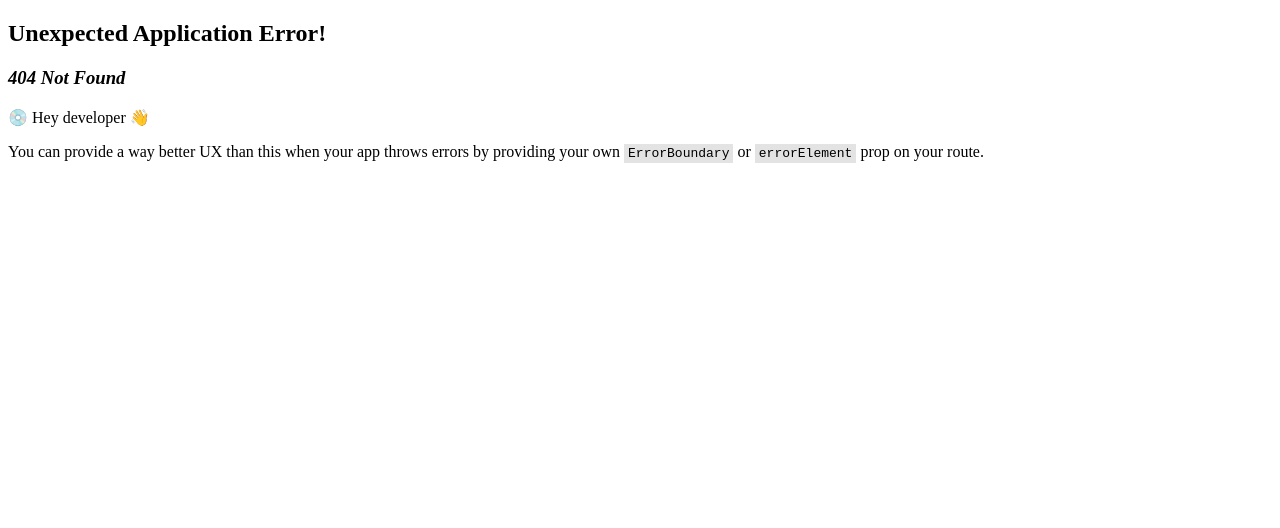
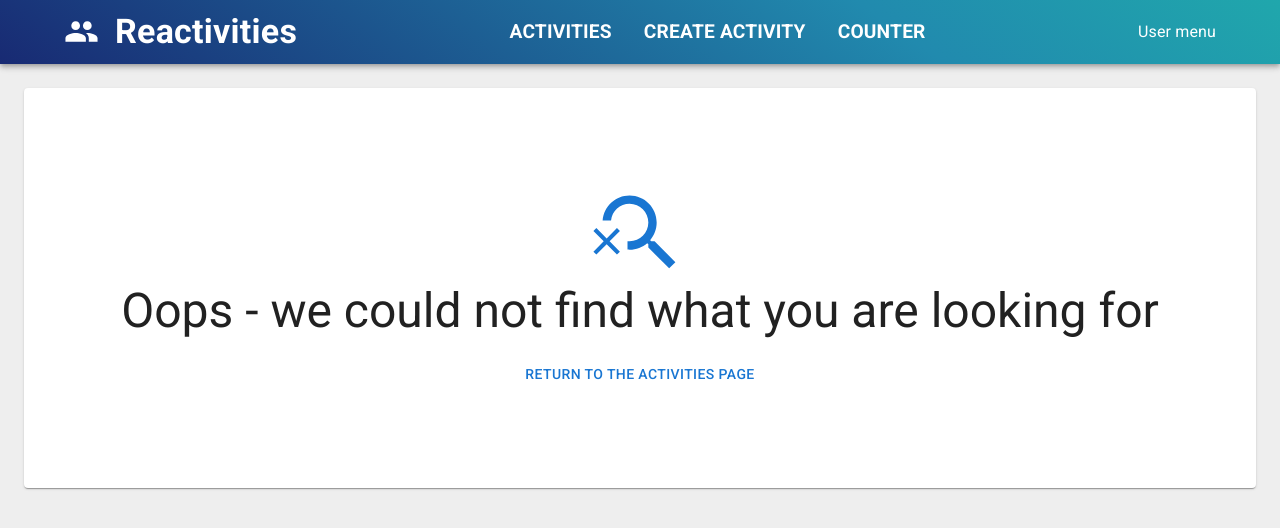
Before and after one commit to StefanStrauberg/DotNetWithReact, a React app in the folder client/: page /not-found in a window 1280 px wide. Before the commit this address had no page. Shown: the top 528 px of the page. Built offline with nearby package versions, Linux system fonts and the light colour scheme; the HTML template or start-up script is replaced by a standard one.

Commit message:
Handle not-found error

```diff
--- a/client/src/app/router/Routes.tsx
+++ b/client/src/app/router/Routes.tsx
@@ -6,6 +6,7 @@
 import ActivityDetailPage from "../../features/activities/details/ActivityDetailPage";
 import Counter from "../../features/counter/Counter";
 import TestErrors from "../../features/home/errors/TestErrors";
+import NotFound from "../../features/errors/NotFound";
 
 export const router = createBrowserRouter([
   {
@@ -19,6 +20,7 @@
       { path: "manage/:id", element: <ActivityForm /> },
       { path: "counter", element: <Counter /> },
       { path: "errors", element: <TestErrors /> },
+      { path: "not-found", element: <NotFound /> },
     ],
   },
 ]);
--- /dev/null
+++ b/client/src/features/errors/NotFound.tsx
@@ -0,0 +1,25 @@
+import { SearchOff } from "@mui/icons-material";
+import { Button, Paper, Typography } from "@mui/material";
+import { Link } from "react-router";
+
+export default function NotFound() {
+  return (
+    <Paper
+      sx={{
+        height: 400,
+        display: "flex",
+        flexDirection: "column",
+        justifyContent: "center",
+        alignItems: "center",
+      }}
+    >
+      <SearchOff sx={{ fontSize: 100 }} color="primary" />
+      <Typography gutterBottom variant="h3">
+        Oops - we could not find what you are looking for
+      </Typography>
+      <Button fullWidth component={Link} to="/activities">
+        Return to the activities page
+      </Button>
+    </Paper>
+  );
+}
--- a/client/src/lib/api/agent.ts
+++ b/client/src/lib/api/agent.ts
@@ -1,6 +1,7 @@
 import axios from "axios";
 import { store } from "../stores/store";
 import { toast } from "react-toastify";
+import { router } from "../../app/router/Routes";
 
 const sleep = (delay: number) => {
   return new Promise((resolve) => {
@@ -35,7 +36,7 @@
         toast.error("Unauthorised");
         break;
       case 404:
-        toast.error("Not found");
+        router.navigate("/not-found");
         break;
       case 500:
         toast.error("Server error");
```
